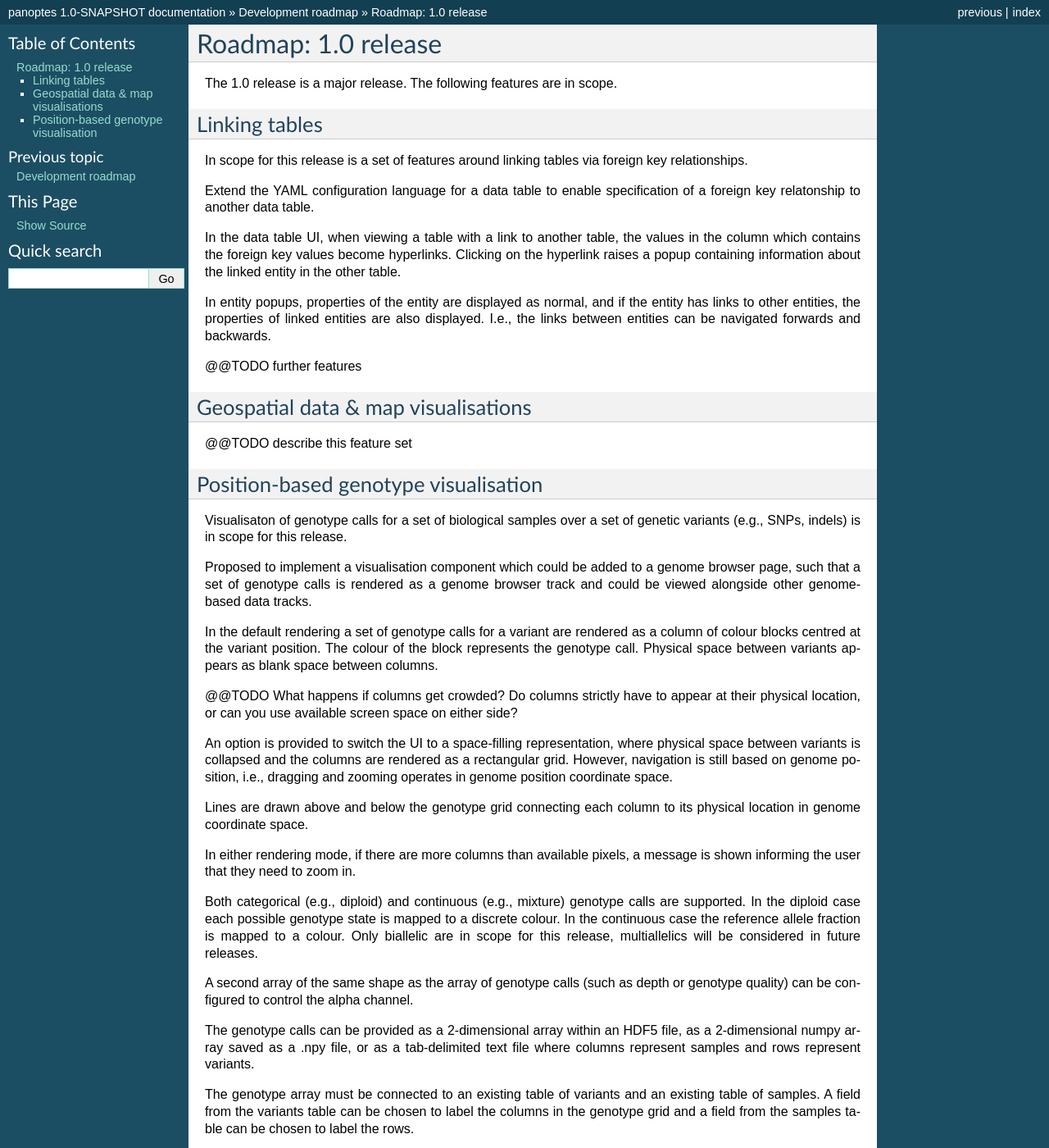
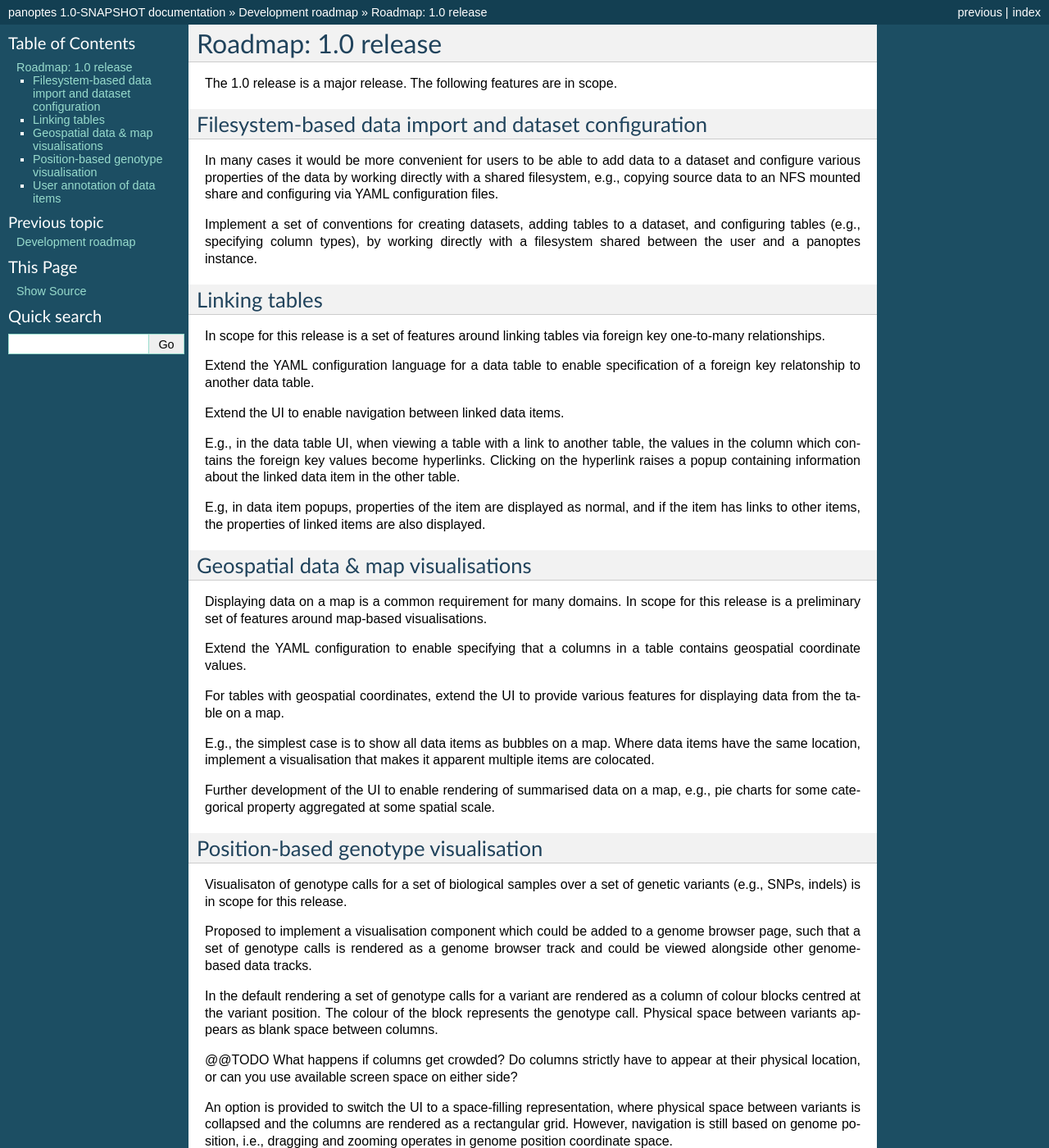
Before and after one commit to cggh/panoptes, a Sphinx documentation site: the page built from documentation/roadmap_1_0.rst, in a window 1280 px wide and 1400 px high. Shown: the whole window at 82% size. Built offline with Sphinx 7.4.7, drawn with Linux system fonts in a browser that asks for light colours; some of the changed text lies outside the part shown.

Commit message:
some more roadmap doco

```diff
--- a/documentation/roadmap_1_0.rst
+++ b/documentation/roadmap_1_0.rst
@@ -4,32 +4,61 @@ Roadmap: 1.0 release
 The 1.0 release is a major release. The following features are in scope.
 
 
+Filesystem-based data import and dataset configuration
+------------------------------------------------------
+
+In many cases it would be more convenient for users to be able to add
+data to a dataset and configure various properties of the data by
+working directly with a shared filesystem, e.g., copying source data
+to an NFS mounted share and configuring via YAML configuration files.
+
+Implement a set of conventions for creating datasets, adding tables to
+a dataset, and configuring tables (e.g., specifying column types), by
+working directly with a filesystem shared between the user and a
+panoptes instance.
+
+
 Linking tables
 --------------
 
 In scope for this release is a set of features around linking tables
-via foreign key relationships.
+via foreign key one-to-many relationships.
 
 Extend the YAML configuration language for a data table to enable
 specification of a foreign key relatonship to another data table.
 
-In the data table UI, when viewing a table with a link to another
-table, the values in the column which contains the foreign key values
-become hyperlinks. Clicking on the hyperlink raises a popup containing
-information about the linked entity in the other table.
+Extend the UI to enable navigation between linked data items.
 
-In entity popups, properties of the entity are displayed as normal,
-and if the entity has links to other entities, the properties of
-linked entities are also displayed. I.e., the links between entities
-can be navigated forwards and backwards.
+E.g., in the data table UI, when viewing a table with a link to
+another table, the values in the column which contains the foreign key
+values become hyperlinks. Clicking on the hyperlink raises a popup
+containing information about the linked data item in the other table.
 
-@@TODO further features
+E.g, in data item popups, properties of the item are displayed as
+normal, and if the item has links to other items, the properties of
+linked items are also displayed.
 
 
 Geospatial data & map visualisations
 ------------------------------------
 
-@@TODO describe this feature set
+Displaying data on a map is a common requirement for many domains. In
+scope for this release is a preliminary set of features around
+map-based visualisations.
+
+Extend the YAML configuration to enable specifying that a columns in a
+table contains geospatial coordinate values.
+
+For tables with geospatial coordinates, extend the UI to provide
+various features for displaying data from the table on a map.
+
+E.g., the simplest case is to show all data items as bubbles on a
+map. Where data items have the same location, implement a
+visualisation that makes it apparent multiple items are colocated.
+
+Further development of the UI to enable rendering of summarised data
+on a map, e.g., pie charts for some categorical property aggregated at
+some spatial scale.
 
 
 Position-based genotype visualisation
@@ -107,3 +136,9 @@ removed from the grid.
 A query can be applied over the associated variants table to choose
 which columns will appear. Columns for variants not in the query
 results are removed from the grid.
+
+
+User annotation of data items
+-----------------------------
+
+@@TODO
```
